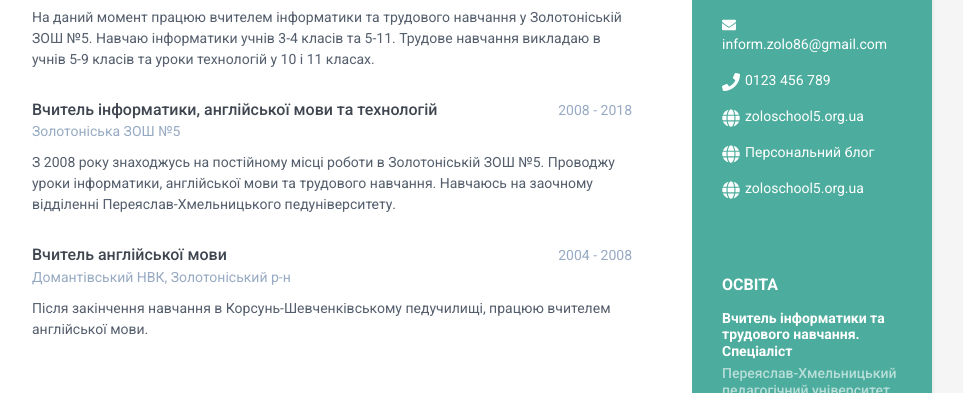
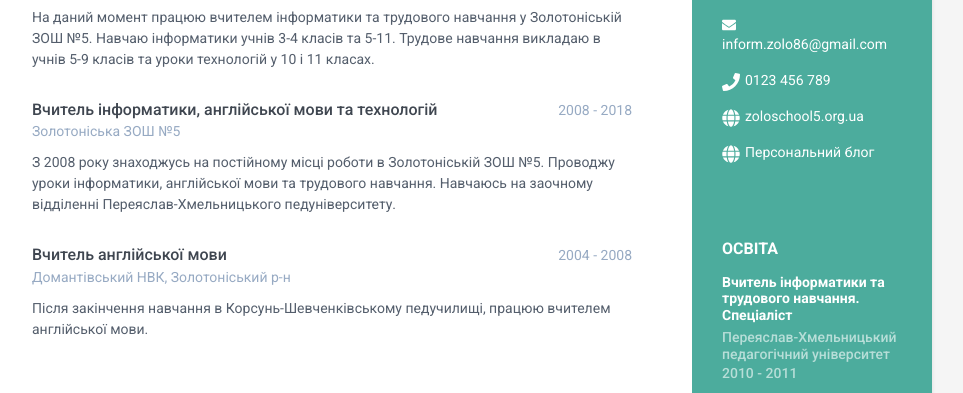
Before and after one commit to Informzolo/github2.io, a plain HTML site: page index.html in a window 1280 px wide. Shown: the part 366-759 px from the top of the page, without its empty margins (188-1151 px from the left). Drawn offline with Linux system fonts and the light colour scheme.

Commit message:
Update index.html

```diff
--- a/index.html
+++ b/index.html
@@ -34,7 +34,6 @@
                     <li class="phone"><i class="fas fa-phone"></i><a href="tel:0123 456 789">0123 456 789</a></li>
                     <li class="website"><i class="fas fa-globe"></i><a href="https://themes.3rdwavemedia.com/bootstrap-templates/resume/orbit-free-resume-cv-bootstrap-theme-for-developers/" target="_blank">zoloschool5.org.ua</a></li>
 		    <li class="website"><i class="fas fa-globe"></i><a href="https://informzolo86.blogspot.com/" target="_blank">Персональний блог</a></li>
-			<li class="website"><i class="fas fa-globe"></i><a href="https://themes.3rdwavemedia.com/bootstrap-templates/resume/orbit-free-resume-cv-bootstrap-theme-for-developers/" target="_blank">zoloschool5.org.ua</a></li>
                 </ul>
             </div><!--//contact-container-->
             <div class="education-container container-block">
```
